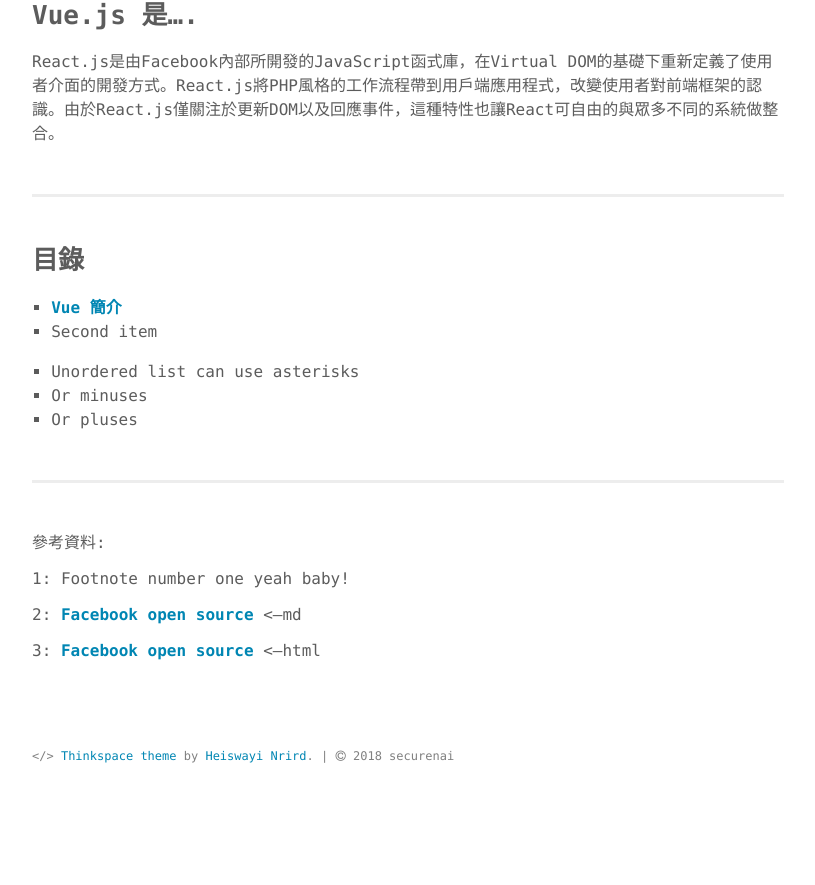
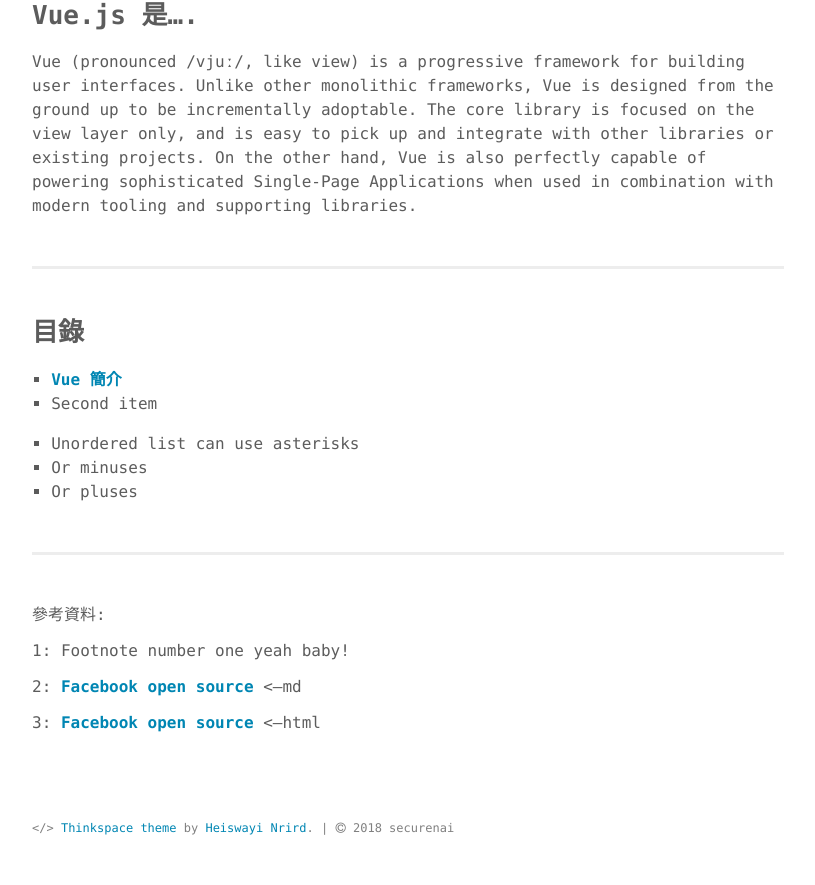
Before and after one commit to securenai/securenai.github.io, a Jekyll site: the page built from vue/vue.md, in a window 1280 px wide. Shown: the part 515-1400 px from the top of the page, without its empty margins (232-1047 px from the left). Built offline with Jekyll 4.4.1, drawn with Linux system fonts in a browser that asks for light colours; before the commit the page ends 1328 px from its top, so only the background shows below that.

Commit message:
Update vue.md

```diff
--- a/vue/vue.md
+++ b/vue/vue.md
@@ -12,7 +12,7 @@
 
 ## Vue.js 是....
 
-React.js是由Facebook內部所開發的JavaScript函式庫，在Virtual DOM的基礎下重新定義了使用者介面的開發方式。React.js將PHP風格的工作流程帶到用戶端應用程式，改變使用者對前端框架的認識。由於React.js僅關注於更新DOM以及回應事件，這種特性也讓React可自由的與眾多不同的系統做整合。
+Vue (pronounced /vjuː/, like view) is a progressive framework for building user interfaces. Unlike other monolithic frameworks, Vue is designed from the ground up to be incrementally adoptable. The core library is focused on the view layer only, and is easy to pick up and integrate with other libraries or existing projects. On the other hand, Vue is also perfectly capable of powering sophisticated Single-Page Applications when used in combination with modern tooling and supporting libraries.
 
 <div class="divider"></div>
 
```
